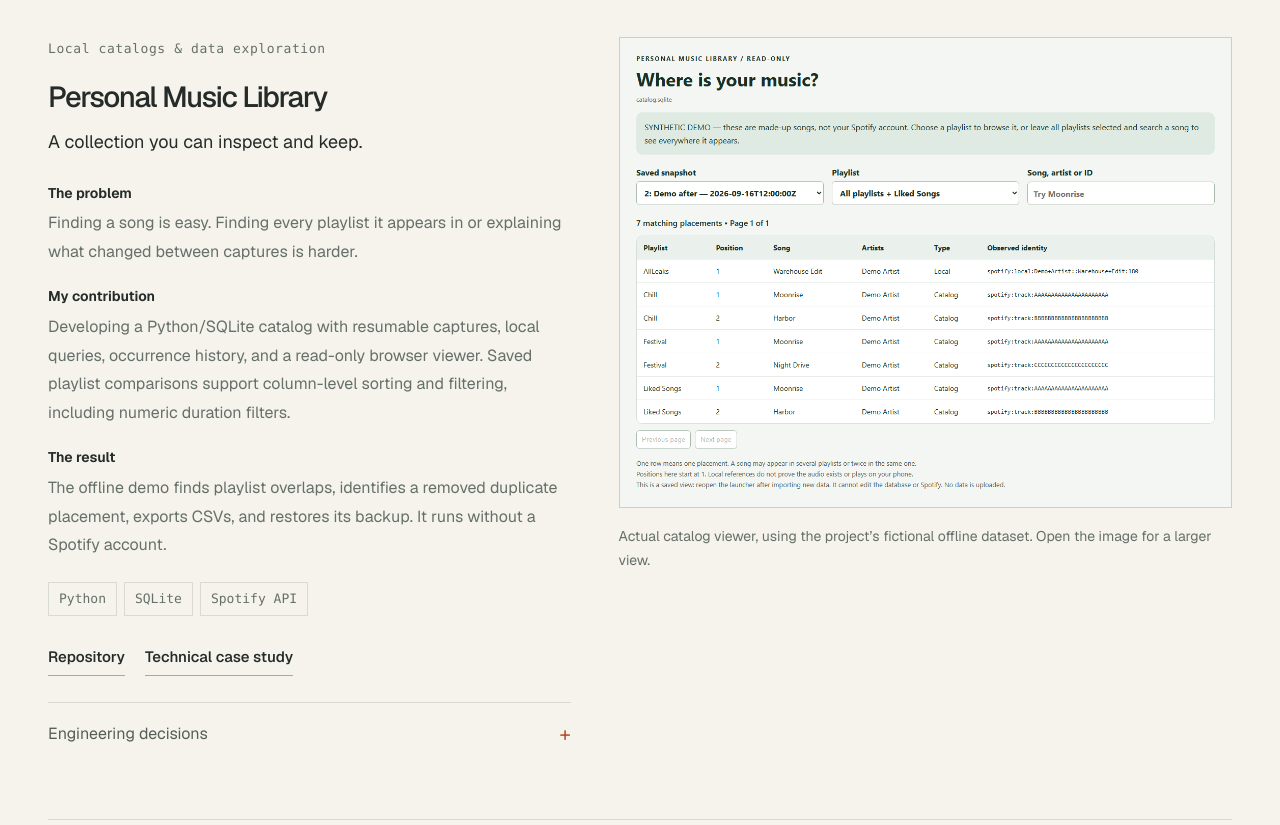
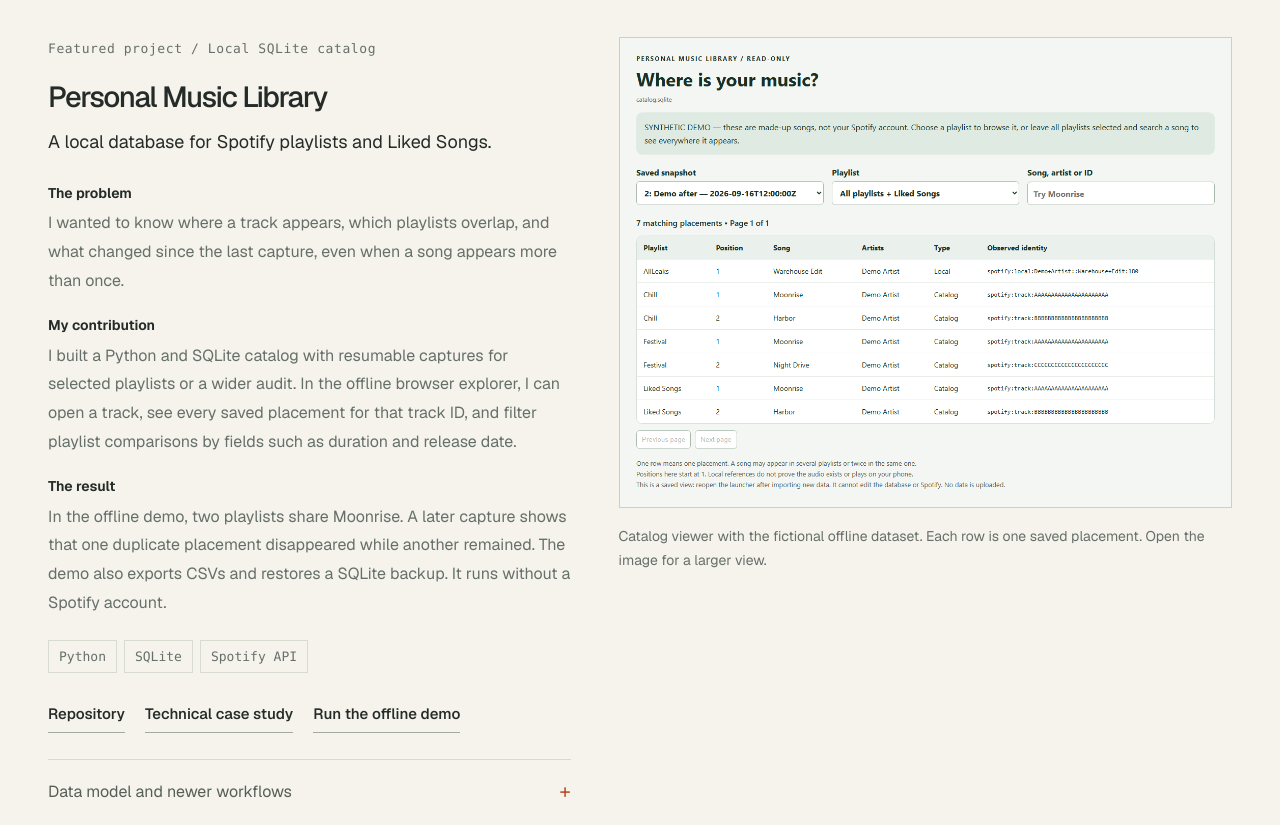
Before and after one commit to mrdc1790/mrdc1790.github.io, a website with bundled scripts: page index.html in a window 1280 px wide. Shown: the part 1780-2605 px from the top of the page. Built offline with nearby package versions, Linux system fonts and the light colour scheme.

Commit message:
Refresh flagship music library case study

```diff
--- a/index.html
+++ b/index.html
@@ -174,34 +174,37 @@
 
         <article class="featured-project" aria-labelledby="library-title">
           <div class="project-story">
-            <p class="project-kicker">Local catalogs &amp; data exploration</p>
+            <p class="project-kicker">Featured project / Local SQLite catalog</p>
             <h3 id="library-title">Personal Music Library</h3>
             <p class="project-summary">
-              A collection you can inspect and keep.
+              A local database for Spotify playlists and Liked Songs.
             </p>
             <dl class="project-outcomes">
               <div>
                 <dt>The problem</dt>
                 <dd>
-                  Finding a song is easy. Finding every playlist it appears in
-                  or explaining what changed between captures is harder.
+                  I wanted to know where a track appears, which playlists overlap,
+                  and what changed since the last capture, even when a song
+                  appears more than once.
                 </dd>
               </div>
               <div>
                 <dt>My contribution</dt>
                 <dd>
-                  Developing a Python/SQLite catalog with resumable captures,
-                  local queries, occurrence history, and a read-only browser
-                  viewer. Saved playlist comparisons support column-level
-                  sorting and filtering, including numeric duration filters.
+                  I built a Python and SQLite catalog with resumable captures for
+                  selected playlists or a wider audit. In the offline browser
+                  explorer, I can open a track, see every saved placement for
+                  that track ID, and filter playlist comparisons by fields
+                  such as duration and release date.
                 </dd>
               </div>
               <div>
                 <dt>The result</dt>
                 <dd>
-                  The offline demo finds playlist overlaps, identifies a removed
-                  duplicate placement, exports CSVs, and restores its backup. It
-                  runs without a Spotify account.
+                  In the offline demo, two playlists share Moonrise. A later
+                  capture shows that one duplicate placement disappeared while
+                  another remained. The demo also exports CSVs and restores a
+                  SQLite backup. It runs without a Spotify account.
                 </dd>
               </div>
             </dl>
@@ -219,20 +222,31 @@
                 class="text-link"
                 href="https://github.com/mrdc1790/personal-music-library/blob/main/docs/PROJECT_OVERVIEW.md"
                 >Technical case study</a
+              ><a
+                class="text-link"
+                href="https://github.com/mrdc1790/personal-music-library/blob/main/docs/EXAMPLES.md"
+                >Run the offline demo</a
               >
             </div>
             <details class="project-detail">
-              <summary>Engineering decisions</summary>
+              <summary>Data model and newer workflows</summary>
               <div>
                 <p>
-                  Each playlist placement is evidence. The catalog keeps source,
-                  position, snapshot history, local-track references, and gaps
-                  in coverage instead of flattening everything into a list of
-                  song IDs.
+                  The catalog stores positions and duplicate placements separately
+                  from track identity. It records capture gaps so a missing
+                  playlist read stays unknown. Spotify capture and offline
+                  querying are separate steps.
                 </p>
                 <p>
-                  Richer recording matching and DJ-oriented enrichment remain
-                  future work.
+                  A separate MusicBrainz lookup step caches matched recording genre
+                  tags for later offline use. Personal ratings are keyed to
+                  the exact catalog identity and saved to SQLite by importing
+                  an exported ratings file. Reviewed local audio paths and
+                  available file tags can also appear in comparisons.
+                </p>
+                <p>
+                  <a class="text-link" href="https://github.com/mrdc1790/personal-music-library/blob/main/docs/METADATA.md">Metadata guide</a>
+                  <a class="text-link" href="https://github.com/mrdc1790/personal-music-library/blob/main/docs/ROADMAP.md">Roadmap</a>
                 </p>
               </div>
             </details>
@@ -253,8 +267,8 @@
                 decoding="async"
             /></a>
             <figcaption>
-              Actual catalog viewer, using the project’s fictional offline
-              dataset. Open the image for a larger view.
+              Catalog viewer with the fictional offline dataset. Each row is
+              one saved placement. Open the image for a larger view.
             </figcaption>
           </figure>
         </article>
@@ -263,7 +277,8 @@
           <summary>Try a small playlist comparison</summary>
           <p>
             Explore union, intersection, and difference with fictional tracks.
-            This example runs entirely in your browser.
+            This portfolio example runs entirely in your browser. The full
+            project demo runs locally from the repository.
           </p>
           <div class="library-demo">
             <div class="demo-chrome">
```
